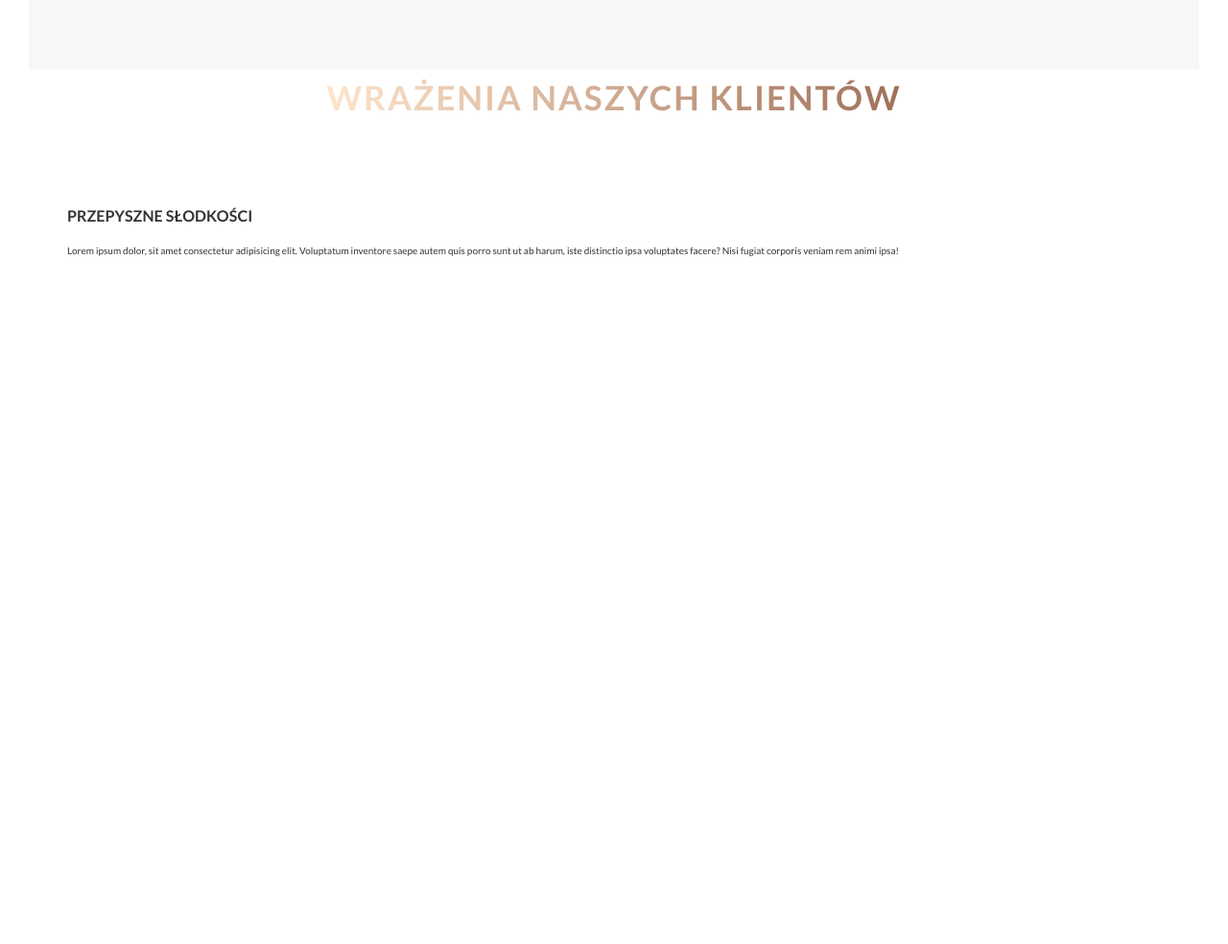
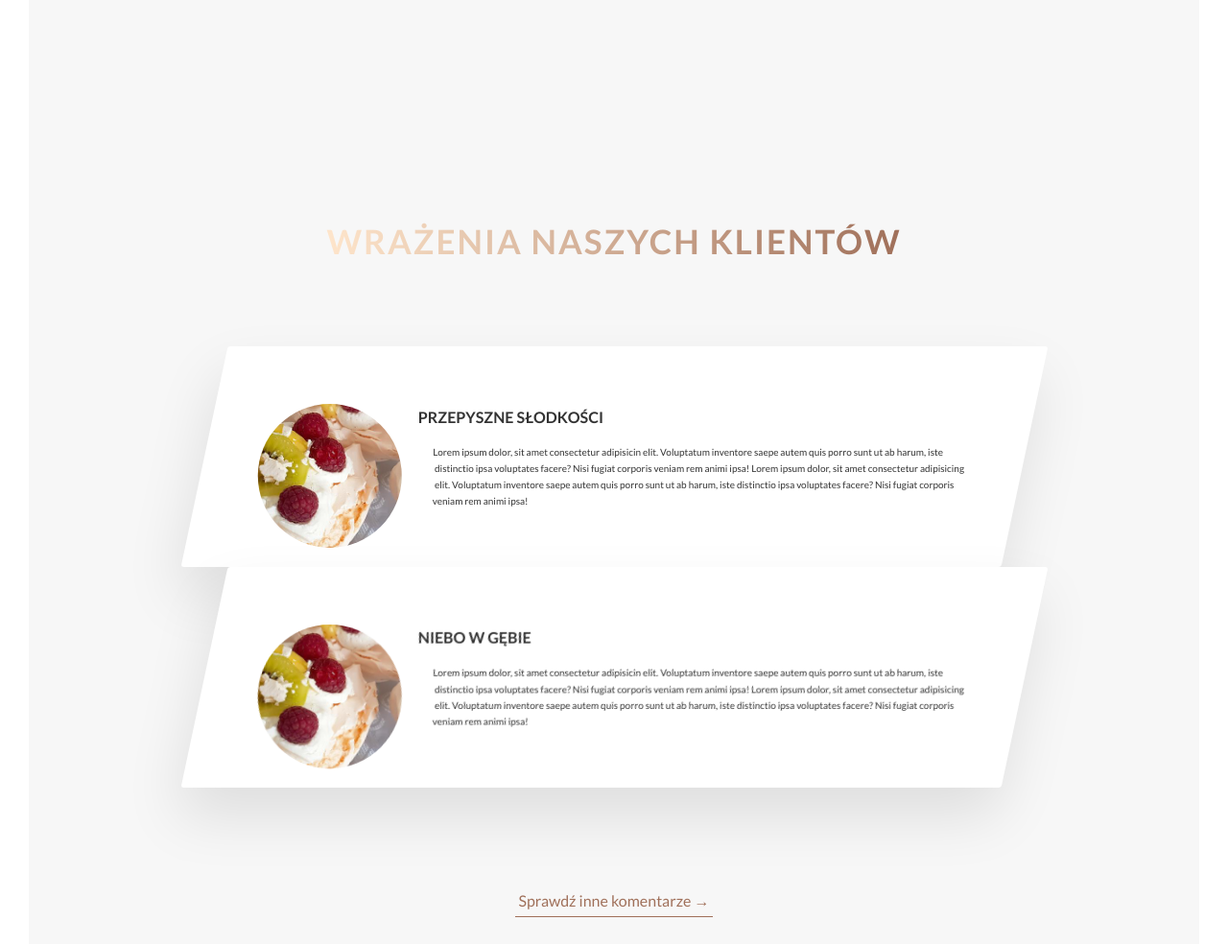
Before and after one commit to lpuczyn/3babeczki, a website: page index.html in a window 1280 px wide. Shown: the part 3390-4374 px from the top of the page at 96% size. Before the commit the page ends 3690 px from the top, so only its background shows below. Drawn offline with Linux system fonts and the light colour scheme.

Commit message:
stories section done

```diff
--- a/index.html
+++ b/index.html
@@ -244,6 +244,11 @@
                 <div class="row">
                     <div class="story">
                        <figure class="story__shape">
+                           <img src="img/bezy.jpg" alt="Osoba" class="story__img">
+                           <figcaption class="story__caption">
+                                Józef Bąk
+                           </figcaption>
+
 
                        </figure>
                        <div class="story__text">
@@ -251,11 +256,38 @@
                                Przepyszne słodkości
                            </h3>
                            <p>
-                            Lorem ipsum dolor, sit amet consectetur adipisicing elit. Voluptatum inventore saepe autem quis porro sunt ut ab harum, iste distinctio ipsa voluptates facere? Nisi fugiat corporis veniam rem animi ipsa!
+                            Lorem ipsum dolor, sit amet consectetur adipisicin
+                            elit. Voluptatum inventore saepe autem quis porro
+                            sunt ut ab harum, iste distinctio ipsa voluptates facere? Nisi fugiat corporis veniam rem animi ipsa! Lorem ipsum dolor, sit amet consectetur adipisicing elit. Voluptatum inventore saepe autem quis porro sunt ut ab harum, iste distinctio ipsa voluptates facere? Nisi fugiat corporis veniam rem animi ipsa!
+                           </p>
+                       </div>
+                    </div>
+                    <div class="story">
+                       <figure class="story__shape">
+                           <img src="img/bezy.jpg" alt="Osoba" class="story__img">
+                           <figcaption class="story__caption">
+                                Anna Dymna
+                           </figcaption>
+
+
+                       </figure>
+                       <div class="story__text">
+                           <h3 class="heading-tertiary u-margin-bottom-small">
+                               Niebo w gębie
+                           </h3>
+                           <p>
+                            Lorem ipsum dolor, sit amet consectetur adipisicin
+                            elit. Voluptatum inventore saepe autem quis porro
+                            sunt ut ab harum, iste distinctio ipsa voluptates facere? Nisi fugiat corporis veniam rem animi ipsa! Lorem ipsum dolor, sit amet consectetur adipisicing elit. Voluptatum inventore saepe autem quis porro sunt ut ab harum, iste distinctio ipsa voluptates facere? Nisi fugiat corporis veniam rem animi ipsa!
                            </p>
                        </div>
                     </div>
                 </div>
+                <div class="u-center-text u-margin-top-xbig">
+                    <a class="btn-text" href="#">Sprawdź inne komentarze
+                        &rarr;</a>
+                </div>
+
             </section>
         </main>
 
--- a/sass/components/_story.scss
+++ b/sass/components/_story.scss
@@ -5,5 +5,54 @@
     background-color: $color-white;
     border-radius: 3px;
     padding: 6rem;
+    padding-left: 9rem;
+    font-size: #default-font-size;
+    transform: skewX(-12deg);
 
+    &__shape {
+        width: 15rem;
+        height: 15rem;
+        float: left;
+        -webkit-shape-outside: circle(50% at 50% 50%);
+        shape-outside: circle(50% at 50% 50%);
+        -webkit-clip-path: circle(50% at 50% 50%);
+        clip-path: circle(50% at 50% 50%);
+        transform: translateX(-3rem) skewX(12deg);
+        position: relative;
+    }
+
+    &__img{
+        height: 100%;
+        transform: translateX(-4rem) scale(1.4);
+        backface-visibility: hidden;
+    }
+
+    &__text {
+        transform: skewX(12deg);
+    }
+
+    &__caption {
+        position: absolute;
+        top: 50%;
+        left: 50%;
+        transform: translate(-50%, 20%);
+        color: $color-white;
+        text-transform: uppercase;
+        font-size: 1.5rem;
+        text-align: center;
+        opacity: 0;
+        transition: all .5s;
+        backface-visibility: hidden;
+    }
+
+    &:hover &__caption {
+        opacity: 1;
+        transform: translate(-50% -50%);
+    }
+
+
+    &:hover &__img  {
+        transform: translateX(-4rem) scale(1);
+        filter: blur(3px) brightness(80%);
+    }
 }
--- a/sass/pages/_home.scss
+++ b/sass/pages/_home.scss
@@ -29,5 +29,6 @@
 }
 
 .section-stories{
-
+   padding: 15rem 0;
+   background-color: $color-grey-light-1;
 }
```
Also changed, not shown: css/style.css, 1 other file.
